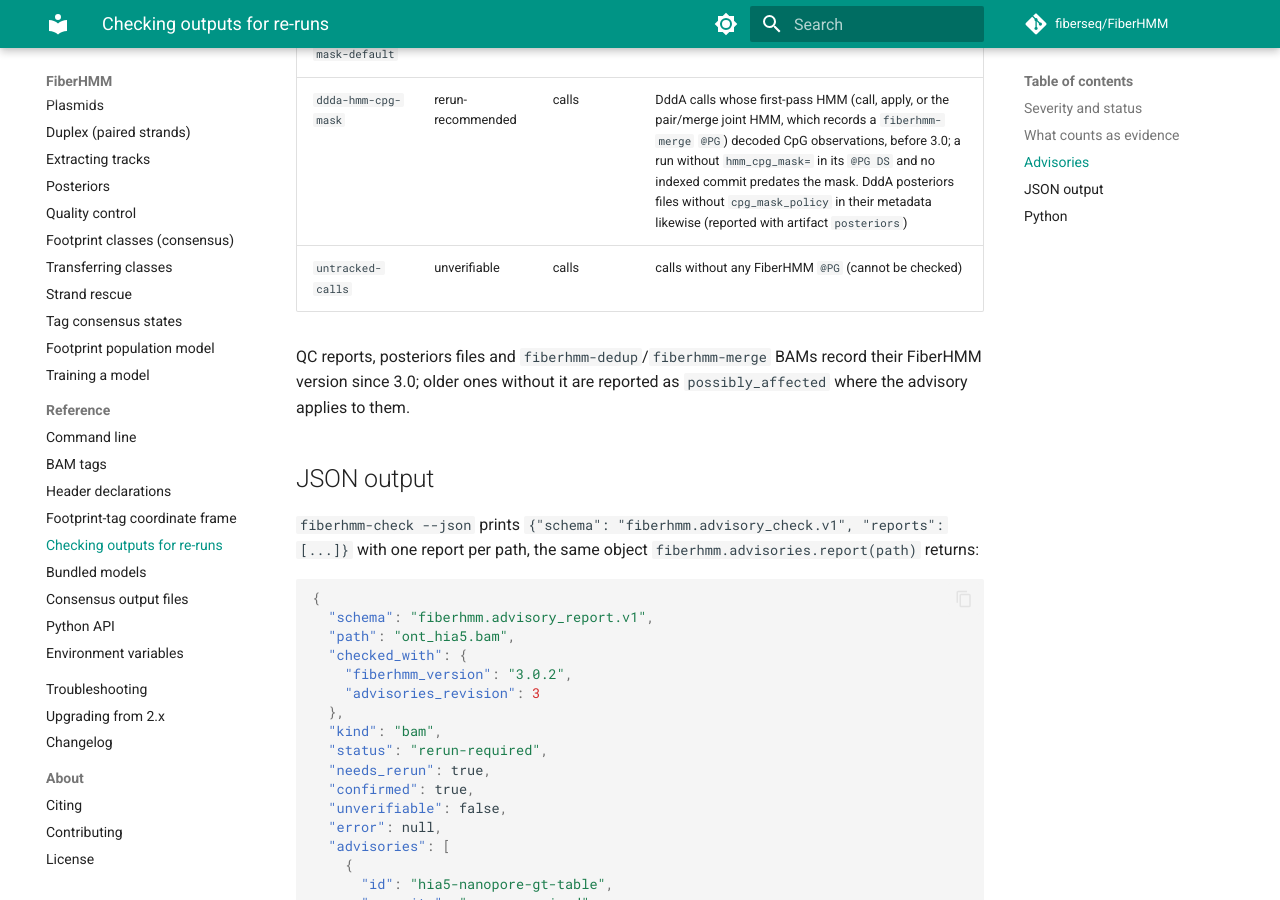
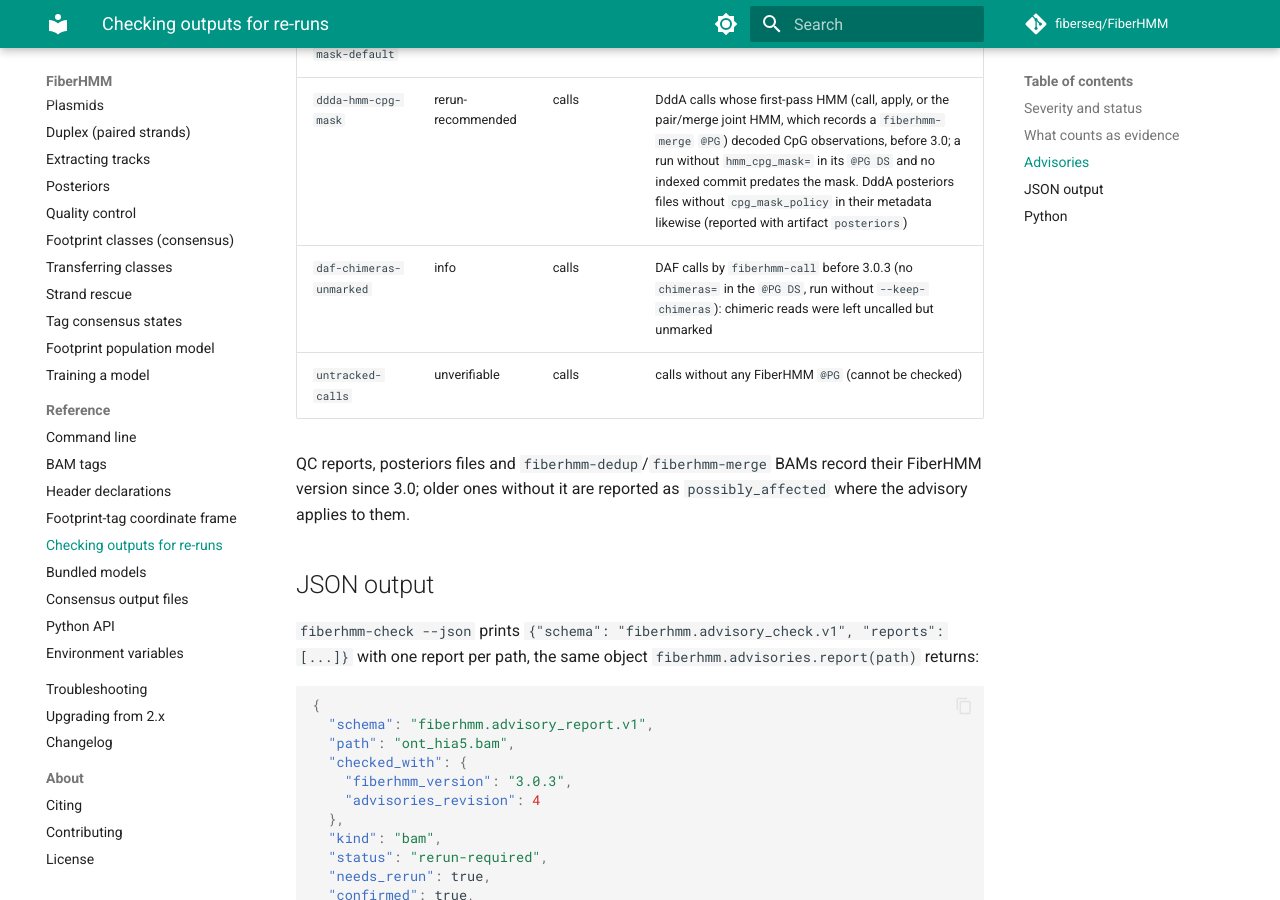
Before and after one commit to fiberseq/FiberHMM, an MkDocs documentation site: the page built from docs/reference/advisories.md, in a window 1280 px wide and 900 px high, scrolled down 4397 px. Built offline with MkDocs 1.6.1 and Material for MkDocs 9.7.7, drawn with Linux system fonts in a browser that asks for light colours; comment, search, counter and statistics services are not loaded; some of the changed text lies outside the part shown.

Commit message:
Release 3.0.3
Version 3.0.3 (pyproject, __version__, CITATION.cff, docs, advisories.json release) and its CHANGELOG
section: DAF strand-swap chimeras are flagged (0x200 + xc), with --chimeras flag|remove|keep, a QC
section, and the info advisory daf-chimeras-unmarked (revision 4).

Co-Authored-By: Claude Opus 5.5 <noreply@anthropic.com>

```diff
--- a/docs/reference/advisories.md
+++ b/docs/reference/advisories.md
@@ -132,7 +132,7 @@ of its region files is recognised and does not count.)
 
 ## Advisories
 
-`fiberhmm-check --list` prints the current list. For 3.0.2:
+`fiberhmm-check --list` prints the current list. For 3.0.3:
 
 | ID | Severity | Output | Applies to |
 |---|---|---|---|
@@ -152,6 +152,7 @@ of its region files is recognised and does not count.)
 | `primary-only-default` | info | calls | secondary alignments called (2.x default) |
 | `ddda-cpg-mask-default` | info | calls | DddA recall with CpG observations (2.x default) |
 | `ddda-hmm-cpg-mask` | rerun-recommended | calls | DddA calls whose first-pass HMM (call, apply, or the pair/merge joint HMM, which records a `fiberhmm-merge` `@PG`) decoded CpG observations, before 3.0; a run without `hmm_cpg_mask=` in its `@PG DS` and no indexed commit predates the mask. DddA posteriors files without `cpg_mask_policy` in their metadata likewise (reported with artifact `posteriors`) |
+| `daf-chimeras-unmarked` | info | calls | DAF calls by `fiberhmm-call` before 3.0.3 (no `chimeras=` in the `@PG DS`, run without `--keep-chimeras`): chimeric reads were left uncalled but unmarked |
 | `untracked-calls` | unverifiable | calls | calls without any FiberHMM `@PG` (cannot be checked) |
 
 QC reports, posteriors files and `fiberhmm-dedup`/`fiberhmm-merge` BAMs record
@@ -169,8 +170,8 @@ their FiberHMM version since 3.0; older ones without it are reported as
   "schema": "fiberhmm.advisory_report.v1",
   "path": "ont_hia5.bam",
   "checked_with": {
-    "fiberhmm_version": "3.0.2",
-    "advisories_revision": 3
+    "fiberhmm_version": "3.0.3",
+    "advisories_revision": 4
   },
   "kind": "bam",
   "status": "rerun-required",
--- a/fiberhmm/__init__.py
+++ b/fiberhmm/__init__.py
@@ -3,7 +3,7 @@ FiberHMM - Hidden Markov Model toolkit for chromatin footprint calling
 from fiber-seq and DAF-seq single-molecule data.
 """
 
-__version__ = "3.0.2"
+__version__ = "3.0.3"
 
 from fiberhmm.core.bam_reader import ContextEncoder, FiberRead, read_bam
 from fiberhmm.core.hmm import FiberHMM
--- a/pyproject.toml
+++ b/pyproject.toml
@@ -4,7 +4,7 @@ build-backend = "setuptools.build_meta"
 
 [project]
 name = "fiberhmm"
-version = "3.0.2"
+version = "3.0.3"
 description = "Hidden Markov Model for calling chromatin footprints from fiber-seq and DAF-seq data"
 readme = "README.md"
 license = "MIT"
```
Also changed, not shown: CHANGELOG.md (+2 -0 lines), docs/about/citing.md (+1 -1 lines), docs/getting-started/installation.md (+1 -1 lines), docs/getting-started/quickstart.md (+2 -2 lines), docs/reference/python-api.md (+1 -1 lines), 2 other files.
